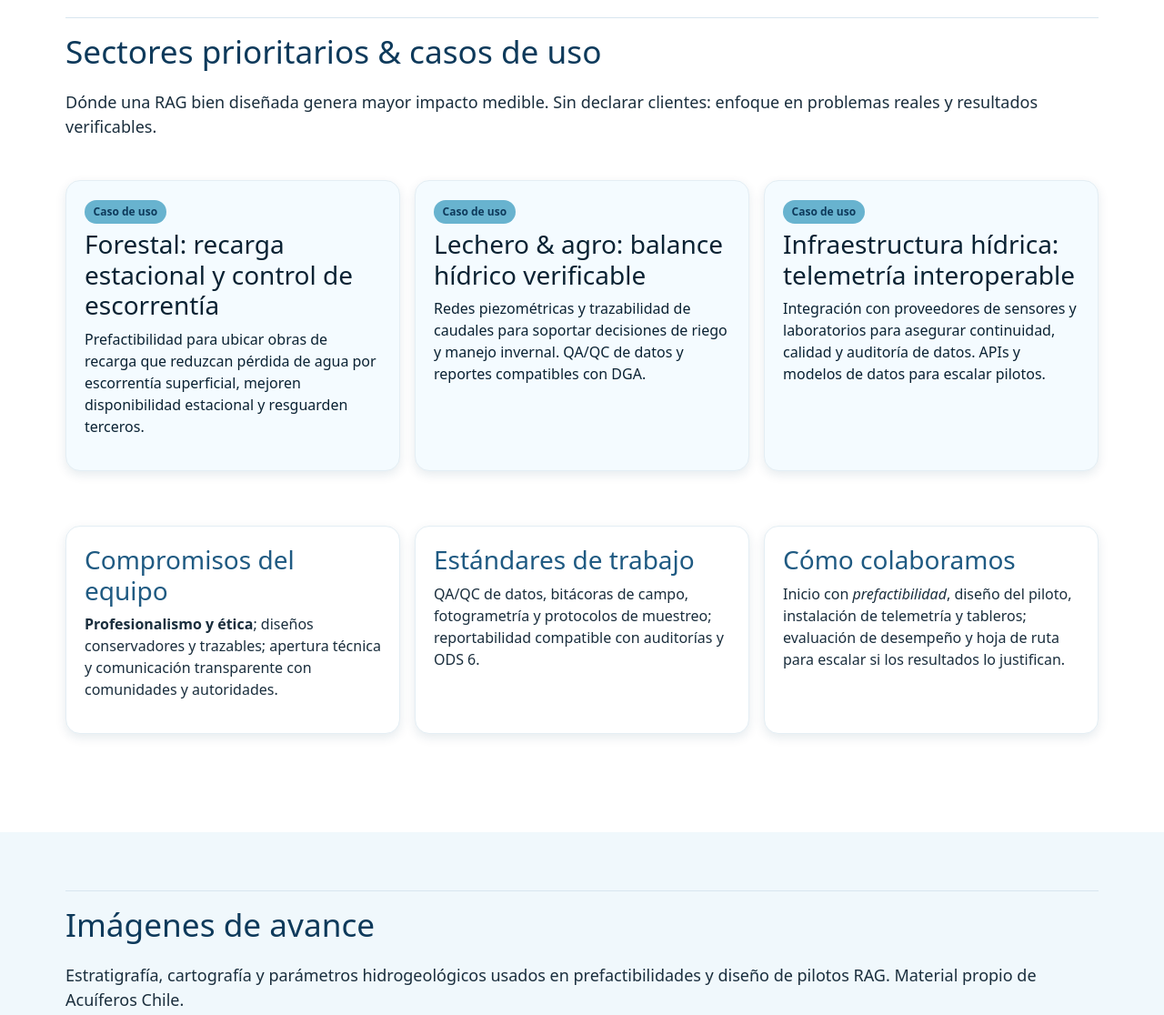
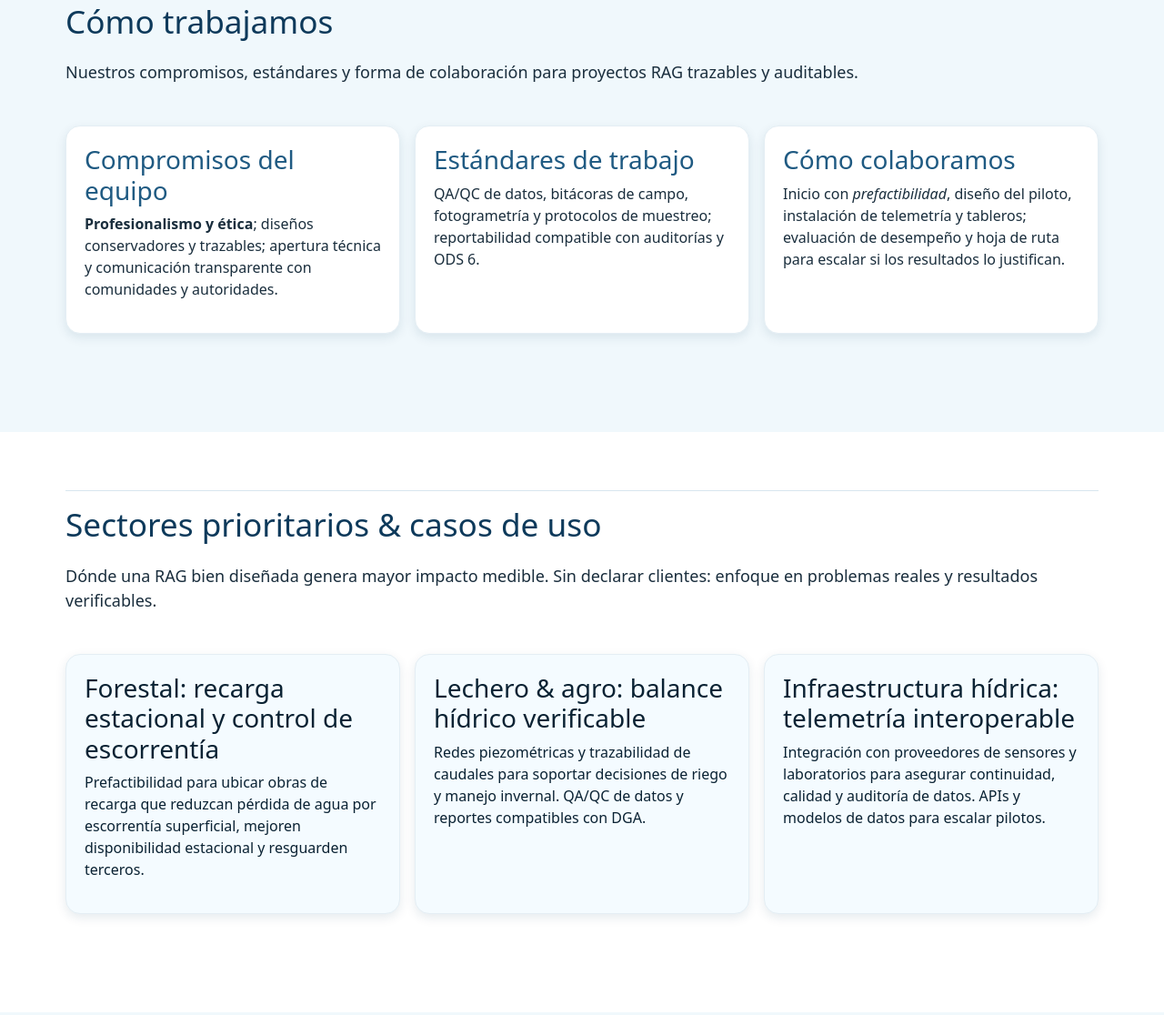
Before and after one commit to vjimenez671/AcuiferosChile, a React app: page / in a window 1280 px wide. Shown: the part 1636-2752 px from the top of the page at 91% size. Built offline with nearby package versions, Linux system fonts and the light colour scheme; no server answers; a script that the page names is missing.

Commit message:
detalles de Home.jsx

```diff
--- a/src/front/pages/Home.jsx
+++ b/src/front/pages/Home.jsx
@@ -120,7 +120,7 @@ export const Home = () => {
         </section>
       </header>
 
-      {/* ETAPAS DETALLADAS (absorbe el texto clave y usa mismo fondo que “Imágenes de avance”) */}
+      {/* ETAPAS DETALLADAS */}
       <section className="section" id="servicios" aria-labelledby="servicios-title">
         <div className="container">
           <div className="section-head">
@@ -135,7 +135,7 @@ export const Home = () => {
             </p>
           </div>
 
-          {/* Filas (rows) en lugar de columnas */}
+          {/* Filas (rows) */}
           <div className="stages-rows">
             {/* 1. Conceptual / Prefactibilidad */}
             <article className="stage-row">
@@ -145,8 +145,7 @@ export const Home = () => {
               <div className="stage-row__main">
                 <h3>Ingeniería Conceptual — Prefactibilidad del Sitio</h3>
                 <p>
-                  Tras una <strong>evaluación preliminar online</strong>{" "}
-                  (<Link to="/prefactibilidad">link de la prefactibilidad</Link>),
+                  Tras una <strong>evaluación preliminar online</strong>,
                   entregamos un informe que integra el análisis técnico (hidrología, hidrogeología, etc.)
                   con el regulatorio, incluyendo la <strong>verificación de derechos de agua</strong> para asegurar la viabilidad legal.
                 </p>
@@ -201,47 +200,15 @@ export const Home = () => {
             </article>
           </div>
         </div>
-      </section>
 
-      {/* SECTORES (se mantiene) */}
-      <section className="section alt" id="sectores" aria-labelledby="sectores-title">
         <div className="container">
+          <div className="linea-divisora-como"></div>
           <div className="linea-divisora"></div>
           <div className="section-head">
-            <h2 id="sectores-title">Sectores prioritarios & casos de uso</h2>
+            <div className="como-trabajamos"><h2 id="principios-title">Cómo trabajamos</h2></div>
             <p className="section-subtitle">
-              Dónde una RAG bien diseñada genera mayor impacto medible. Sin declarar clientes:
-              enfoque en problemas reales y resultados verificables.
+              Nuestros compromisos, estándares y forma de colaboración para proyectos RAG trazables y auditables.
             </p>
-          </div>
-
-          <div className="grid projects">
-            <article className="project" aria-labelledby="usecase-forestal">
-              <div className="tag">Caso de uso</div>
-              <h3 id="usecase-forestal">Forestal: recarga estacional y control de escorrentía</h3>
-              <p>
-                Prefactibilidad para ubicar obras de recarga que reduzcan pérdida de agua por
-                escorrentía superficial, mejoren disponibilidad estacional y resguarden terceros.
-              </p>
-            </article>
-
-            <article className="project" aria-labelledby="usecase-agro">
-              <div className="tag">Caso de uso</div>
-              <h3 id="usecase-agro">Lechero & agro: balance hídrico verificable</h3>
-              <p>
-                Redes piezométricas y trazabilidad de caudales para soportar decisiones
-                de riego y manejo invernal. QA/QC de datos y reportes compatibles con DGA.
-              </p>
-            </article>
-
-            <article className="project" aria-labelledby="usecase-infra">
-              <div className="tag">Caso de uso</div>
-              <h3 id="usecase-infra">Infraestructura hídrica: telemetría interoperable</h3>
-              <p>
-                Integración con proveedores de sensores y laboratorios para asegurar continuidad,
-                calidad y auditoría de datos. APIs y modelos de datos para escalar pilotos.
-              </p>
-            </article>
           </div>
 
           <div className="grid cards" style={{ marginTop: "1rem" }}>
@@ -270,7 +237,50 @@ export const Home = () => {
         </div>
       </section>
 
-      {/* GALERÍA en 2 columnas con Lightbox (no tocar imágenes) */}
+      {/* SECTORES (ahora solo casos de uso) */}
+      <section className="section alt" id="sectores" aria-labelledby="sectores-title">
+        <div className="container">
+          <div className="linea-divisora"></div>
+          <div className="section-head">
+            <h2 id="sectores-title">Sectores prioritarios & casos de uso</h2>
+            <p className="section-subtitle">
+              Dónde una RAG bien diseñada genera mayor impacto medible. Sin declarar clientes:
+              enfoque en problemas reales y resultados verificables.
+            </p>
+          </div>
+
+          <div className="grid projects">
+            <article className="project" aria-labelledby="usecase-forestal">
+
+              <h3 id="usecase-forestal">Forestal: recarga estacional y control de escorrentía</h3>
+              <p>
+                Prefactibilidad para ubicar obras de recarga que reduzcan pérdida de agua por
+                escorrentía superficial, mejoren disponibilidad estacional y resguarden terceros.
+              </p>
+            </article>
+
+            <article className="project" aria-labelledby="usecase-agro">
+
+              <h3 id="usecase-agro">Lechero & agro: balance hídrico verificable</h3>
+              <p>
+                Redes piezométricas y trazabilidad de caudales para soportar decisiones
+                de riego y manejo invernal. QA/QC de datos y reportes compatibles con DGA.
+              </p>
+            </article>
+
+            <article className="project" aria-labelledby="usecase-infra">
+
+              <h3 id="usecase-infra">Infraestructura hídrica: telemetría interoperable</h3>
+              <p>
+                Integración con proveedores de sensores y laboratorios para asegurar continuidad,
+                calidad y auditoría de datos. APIs y modelos de datos para escalar pilotos.
+              </p>
+            </article>
+          </div>
+        </div>
+      </section>
+
+      {/* GALERÍA en 2 columnas con Lightbox */}
       <section className="section" id="evidencias" aria-labelledby="evidencias-title">
         <div className="container container--wide">
           <div className="section-head">
--- a/src/styles/Home.css
+++ b/src/styles/Home.css
@@ -78,6 +78,10 @@ a:hover{color:var(--blue-500)}
 .section h2{color:var(--blue-900);font-size:var(--fs-xl);line-height:1.15}
 .section-subtitle{color:var(--ink-800);font-size:var(--fs-md);margin-top:.5rem}
 .linea-divisora{border-top:1px solid #D8E6EF;margin-bottom:var(--space-3);margin-top:6%}
+
+.linea-divisora-como{
+  margin-top: 7%;
+}
 
 .grid{display:grid;gap:var(--space-3)}
 
@@ -229,3 +233,7 @@ a:hover{color:var(--blue-500)}
   .stage-row{ grid-template-columns: 44px 1fr; }
   .stage-badge{ width: 32px; height: 32px; }
 }
+
+.como {
+  margin-top: 3rem;
+}
```
